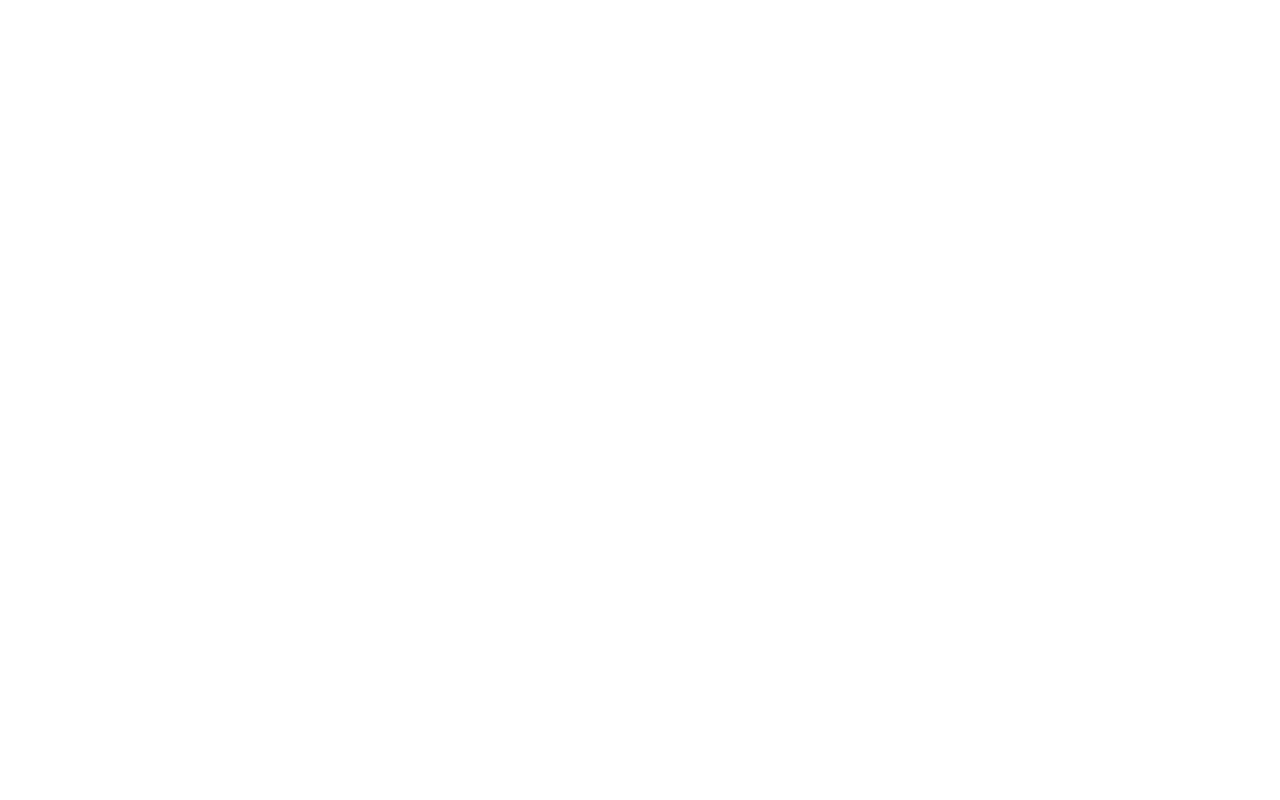
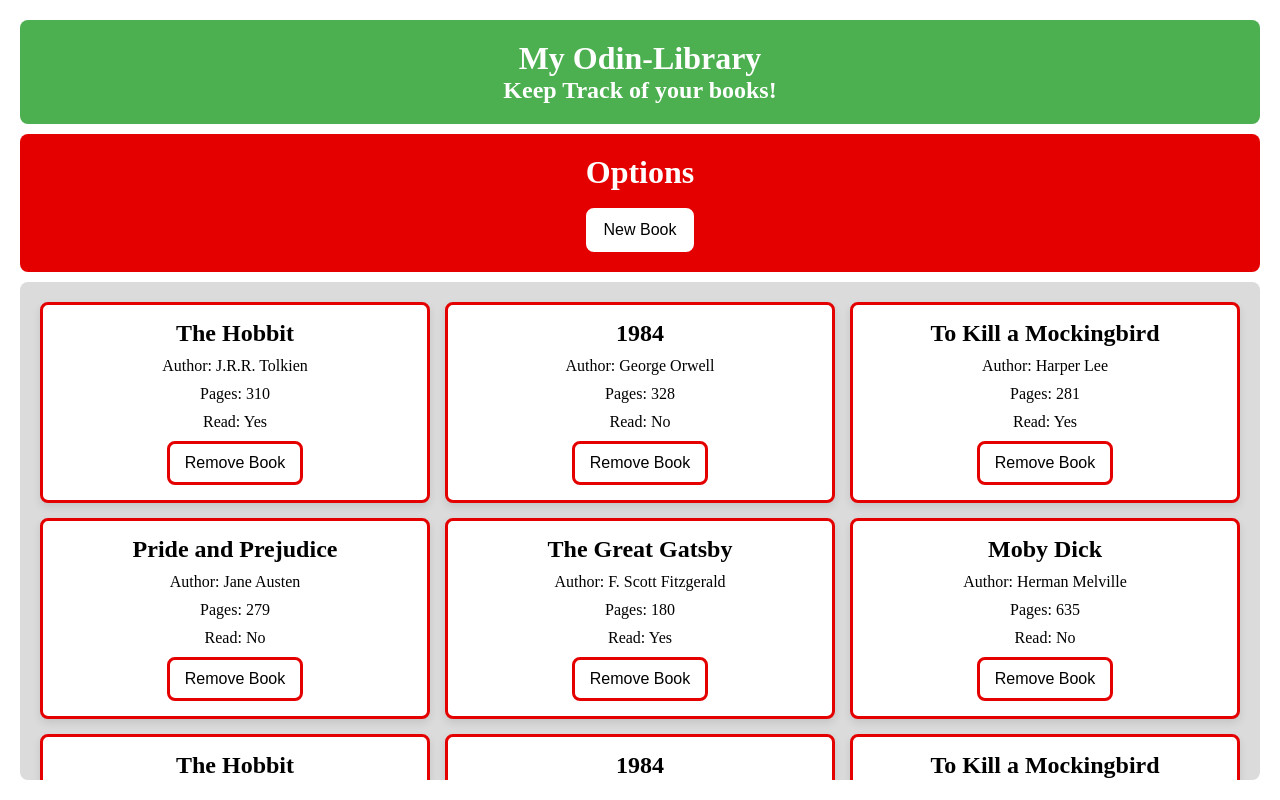
Before and after one commit to xsupremeyx/odin-library, a plain HTML site: page index.html in a window 1280 px wide. Drawn offline with Linux system fonts and the light colour scheme.

Commit message:
Do the following additions: - javascript:     - constructor of book     - book array     - addbook function     - display function
- css:
    - style the book cards
    - style the buttons
    - layout the page

- html:
    - link css
    - link js
    - made the layout for the library page

```diff
--- a/index.html
+++ b/index.html
@@ -8,5 +8,20 @@
     <title>Library</title>
 </head>
 <body>
+    <div class="container">
+        <div class="header">
+            <h1>My Odin-Library</h1>
+            <h2>Keep Track of your books!</h2>
+        </div>
+        <div class="options-bar">
+            <h1> Options <h1>
+            <button class="add-book-button">New Book</button>
+        </div>
+        <div class="book-section">
+            <div class="book-card-container">
+
+            </div>
+        </div>
+    </div>
 </body>
 </html>
--- a/script.js
+++ b/script.js
@@ -1 +1,62 @@
-alert("Hello");
+const myLibrary = [];
+
+function Book(id, title, author, pages, read){
+    this.id = id;
+    this.title = title;
+    this.author = author;
+    this.pages = pages;
+    this.read = read;
+}
+
+function addBookToLibrary(){
+    const id = crypto.randomUUID();
+    let title = prompt("Enter the book title:");
+    let author = prompt("Enter the book author:");
+    let pages = prompt("Enter the number of pages:");
+    let read = confirm("Have you read this book?");
+    const newBook = new Book(id, title, author, pages, read);
+    myLibrary.push(newBook);
+}
+
+function addPreBookToLibrary(title,author,pages,read) {
+    const id = crypto.randomUUID();
+    const newBook = new Book(id, title, author, pages, read);
+    myLibrary.push(newBook);
+}
+
+function displayLibrary(){
+    const bookContainer = document.querySelector('.book-card-container');
+    bookContainer.innerHTML = ''; // Clear existing content
+    myLibrary.forEach( (book) => {
+        const bookCard = document.createElement('div');
+        bookCard.classList.add('card');
+        bookCard.innerHTML = `
+            <h2>${book.title}</h2>
+            <p>Author: ${book.author}</p>
+            <p>Pages: ${book.pages}</p>
+            <p>Read: ${book.read ? 'Yes' : 'No'}</p>
+            <button>Remove Book</button>
+        `;
+        bookContainer.appendChild(bookCard);
+    });
+}
+
+addPreBookToLibrary("The Hobbit", "J.R.R. Tolkien", 310, true);
+addPreBookToLibrary("1984", "George Orwell", 328, false);
+addPreBookToLibrary("To Kill a Mockingbird", "Harper Lee", 281, true);
+addPreBookToLibrary("Pride and Prejudice", "Jane Austen", 279, false);
+addPreBookToLibrary("The Great Gatsby", "F. Scott Fitzgerald", 180, true);
+addPreBookToLibrary("Moby Dick", "Herman Melville", 635, false);
+addPreBookToLibrary("The Hobbit", "J.R.R. Tolkien", 310, true);
+addPreBookToLibrary("1984", "George Orwell", 328, false);
+addPreBookToLibrary("To Kill a Mockingbird", "Harper Lee", 281, true);
+addPreBookToLibrary("Pride and Prejudice", "Jane Austen", 279, false);
+addPreBookToLibrary("The Great Gatsby", "F. Scott Fitzgerald", 180, true);
+addPreBookToLibrary("Moby Dick", "Herman Melville", 635, false);
+addPreBookToLibrary("The Hobbit", "J.R.R. Tolkien", 310, true);
+addPreBookToLibrary("1984", "George Orwell", 328, false);
+addPreBookToLibrary("To Kill a Mockingbird", "Harper Lee", 281, true);
+addPreBookToLibrary("Pride and Prejudice", "Jane Austen", 279, false);
+addPreBookToLibrary("The Great Gatsby", "F. Scott Fitzgerald", 180, true);
+addPreBookToLibrary("Moby Dick", "Herman Melville", 635, false);
+displayLibrary();
--- a/styles.css
+++ b/styles.css
@@ -1,5 +1,119 @@
-html, body{
+:root{
+    --primary-color: #4CAF50;
+    --secondary-color: #dbdbdb;
+    --tertiary-color: #e50000;
+    --text-color-light: #ffffff;
+    --text-color-dark: #000000;
+    --font-family: 'Arial, sans-serif';
+    --padding: 20px;
+}
+
+*, html, body{
     margin: 0;
     padding: 0;
     box-sizing: border-box;
 }
+
+body{
+    font-family: var(--font-family);
+    background-color: var(--text-color-light);
+    height: 100vh;
+}
+
+.container{
+    padding: var(--padding);
+    margin: 0 auto;
+    display: grid;
+    grid-template-rows: auto auto 1fr;
+    gap: 10px;
+    height: 100vh;
+}
+
+.header{
+    background-color: var(--primary-color);
+    color: var(--text-color-light);
+    padding: var(--padding);
+    text-align: center;
+    border-radius: 8px;
+    grid-row: 1 / 2;
+    padding: var(--padding);
+}
+
+.options-bar{
+    background-color: var(--tertiary-color);
+    color: var(--text-color-light);
+    padding: var(--padding);
+    border-radius: 8px;
+    grid-row: 2 / 3;
+    padding: var(--padding);
+    display: flex;
+    flex-direction: column;
+    align-items: center;
+    gap: 15px;
+}
+
+.options-bar button{
+    padding: 10px 15px;
+    border: 3px solid var(--text-color-light);
+    border-radius: 8px;
+    background-color: var(--text-color-light);
+    color: var(--text-color-dark);
+    cursor: pointer;
+    font-size: 1rem;
+}
+
+.options-bar button:hover{
+    background-color: var(--text-color-dark);
+    color: var(--text-color-light);
+}
+
+.options-bar button:active{
+    transform: scale(0.98);
+}
+
+.book-section{
+    grid-row: 3 / 4;
+    background-color: var(--secondary-color);
+    padding: var(--padding);
+    border-radius: 8px;
+    overflow-y: auto;
+}
+
+.book-card-container{
+    display: grid;
+    grid-template-columns: repeat(auto-fill, minmax(300px, 1fr));
+    grid-auto-rows: min-max(250px, auto);
+    gap: 15px;
+}
+
+.card{
+    display: flex;
+    flex-direction: column;
+    gap: 10px;
+    align-items: center;
+
+    background-color: var(--text-color-light);
+    border: 3px solid var(--tertiary-color);
+    border-radius: 8px;
+    padding: 15px;
+    box-shadow: 0 4px 8px rgba(0, 0, 0, 0.1);
+}
+
+.card button{
+    padding: 10px 15px;
+    border: 3px solid var(--tertiary-color);
+    border-radius: 8px;
+    background-color: var(--text-color-light);
+    color: var(--text-color-dark);
+    cursor: pointer;
+    font-size: 1rem;
+}
+
+.card button:hover{
+    background-color: var(--tertiary-color);
+    color: var(--text-color-light);
+}
+
+.card button:active{
+    transform: scale(0.98);
+}
```
